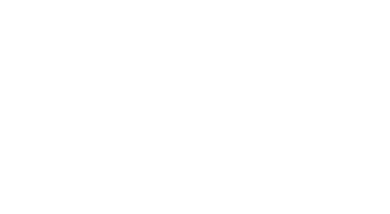
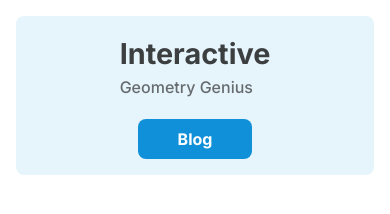
Before and after one commit to developomar/geometry-genius, a plain HTML site: page index.html in a window 390 px wide. Drawn offline with nearby package versions, Linux system fonts and the light colour scheme.

Commit message:
added a header section complete with responsive

```diff
--- a/index.html
+++ b/index.html
@@ -16,12 +16,21 @@
     <style>
         body {
             font-family: 'Inter', sans-serif;
+            color:#ffffff;
         }
     </style>
 
 </head>
-<body>
-    <header></header>
+<body class="container p-4 mx-auto">
+    <header>
+        <div class="md:px-11 md:py-5 p-4 bg-[#1090d81a] rounded-[8px] flex justify-between items-center flex-col sm:flex-row gap-5">
+            <div>
+                <h1 class="md:text-[2.875rem] text-[1.8rem] text-[#111111CC] font-bold">Interactive</h1>
+                <p class="md:text-[1.875rem] text-[1rem] text-[#11111199] font-medium">Geometry Genius</p>
+            </div>
+            <button class="sm:text-[1.25rem] text-[#ffffff] font-bold px-10 py-2 rounded-[8px] bg-[#1090D8]">Blog</button>
+        </div>
+    </header>
 
     <main></main>
 
```
